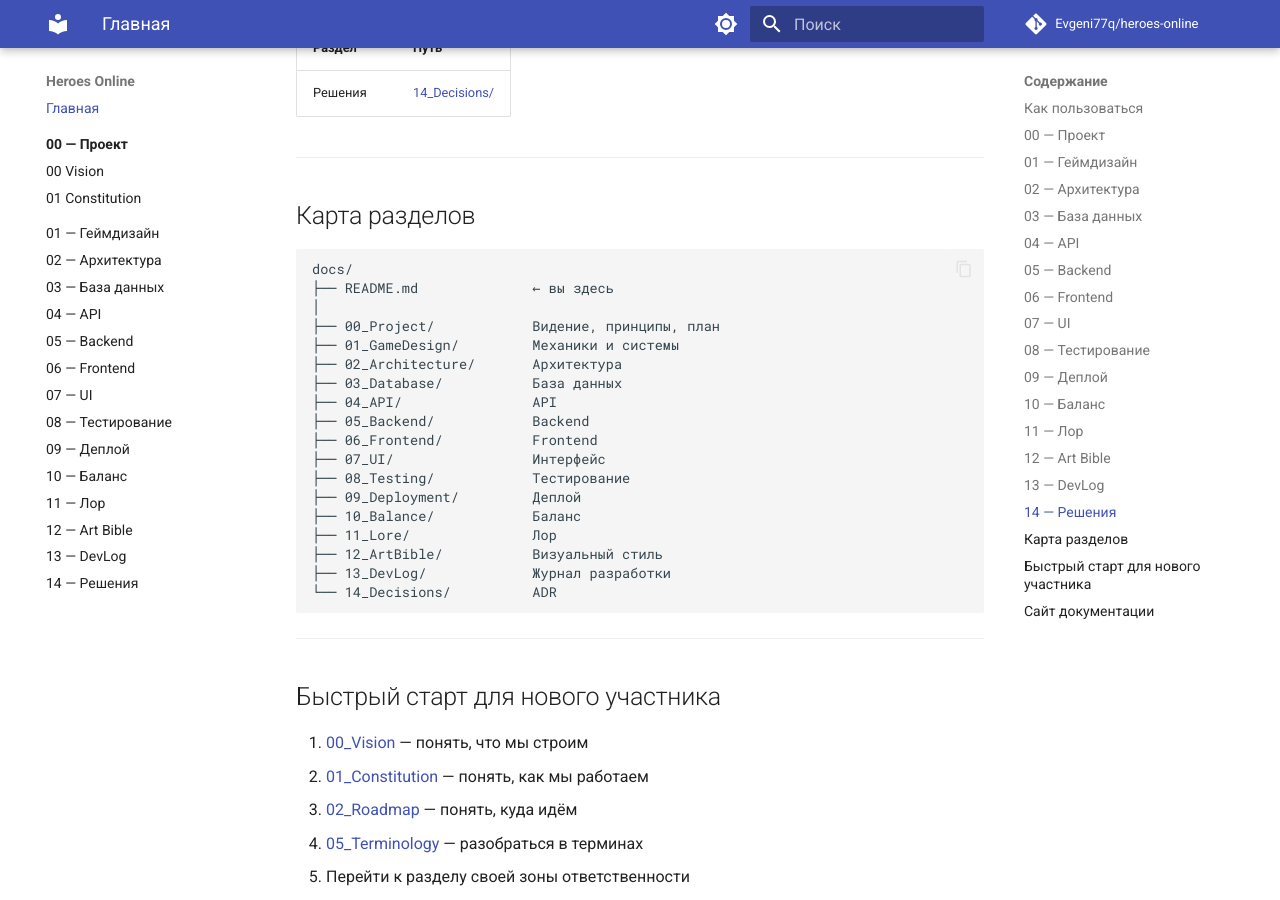
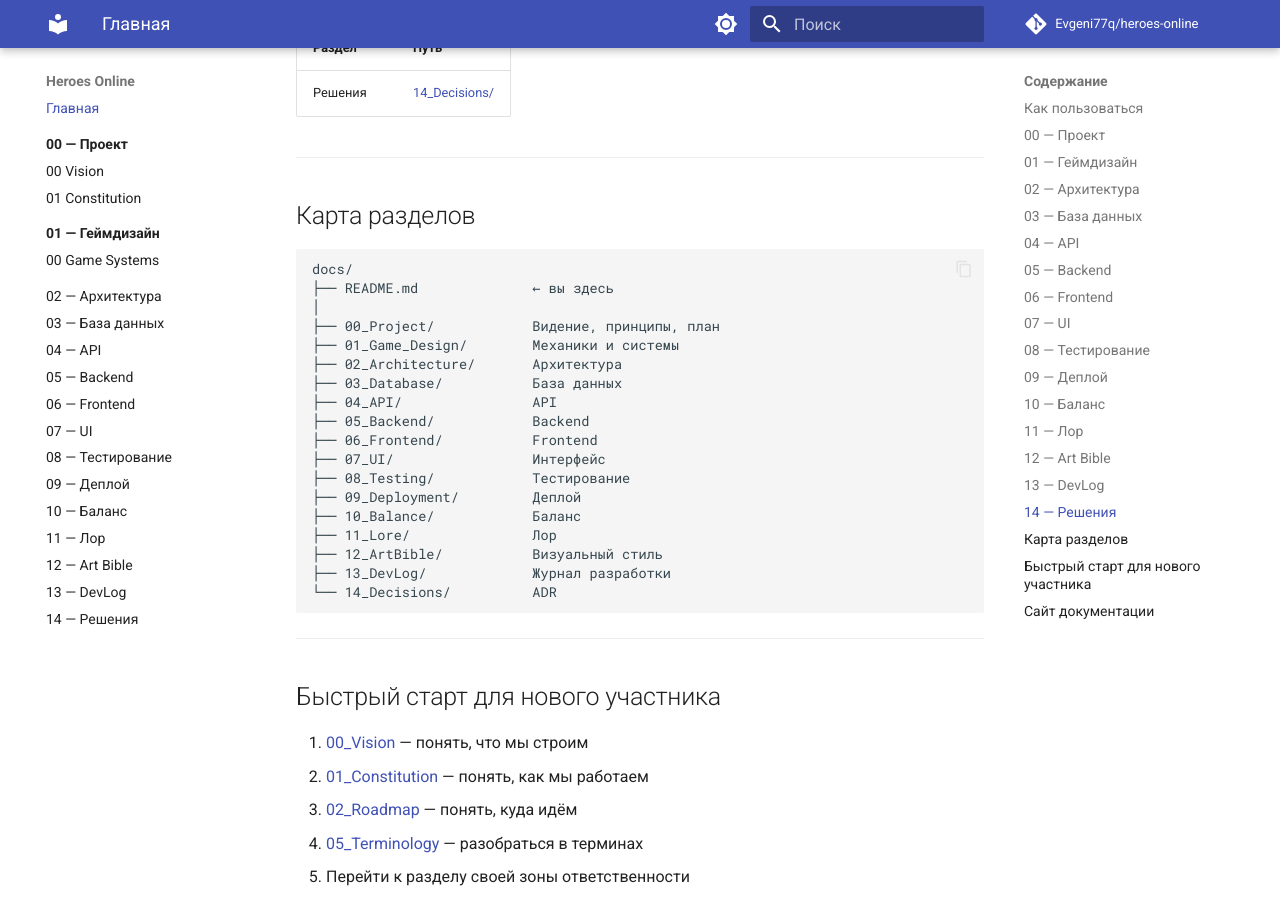
Before and after one commit to Evgeni77q/heroes-online, an MkDocs documentation site: the page built from docs/README.md, in a window 1280 px wide and 900 px high, scrolled down 4885 px. Built offline with MkDocs 1.6.1 and Material for MkDocs 9.7.7, drawn with Linux system fonts in a browser that asks for light colours; comment, search, counter and statistics services are not loaded; some of the changed text lies outside the part shown.

Commit message:
refactor(docs): unify game design directory structure

```diff
--- a/docs/README.md
+++ b/docs/README.md
@@ -44,7 +44,7 @@
 
 | Раздел | Путь |
 |--------|------|
-| Геймдизайн | [01_GameDesign/](01_GameDesign/) |
+| Геймдизайн | [01_Game_Design/](01_Game_Design/) |
 
 *Документы будут добавлены по мере проработки дизайна.*
 
@@ -187,7 +187,7 @@ docs/
 ├── README.md              ← вы здесь
 │
 ├── 00_Project/            Видение, принципы, план
-├── 01_GameDesign/         Механики и системы
+├── 01_Game_Design/        Механики и системы
 ├── 02_Architecture/       Архитектура
 ├── 03_Database/           База данных
 ├── 04_API/                API
--- a/mkdocs.yml
+++ b/mkdocs.yml
@@ -54,7 +54,9 @@ nav:
       - Обзор: 00_Project/index.md
       - 00 Vision: 00_Project/00_Vision.md
       - 01 Constitution: 00_Project/01_Constitution.md
-  - 01 — Геймдизайн: 01_GameDesign/index.md
+  - 01 — Геймдизайн:
+      - Обзор: 01_Game_Design/index.md
+      - 00 Game Systems: 01_Game_Design/00_Game_Systems.md
   - 02 — Архитектура: 02_Architecture/index.md
   - 03 — База данных: 03_Database/index.md
   - 04 — API: 04_API/index.md
```
Also changed, not shown: docs/01_GameDesign/index.md (deleted, +0 -5 lines), docs/01_Game_Design/index.md (added, +7 -0 lines), 1 other file.
